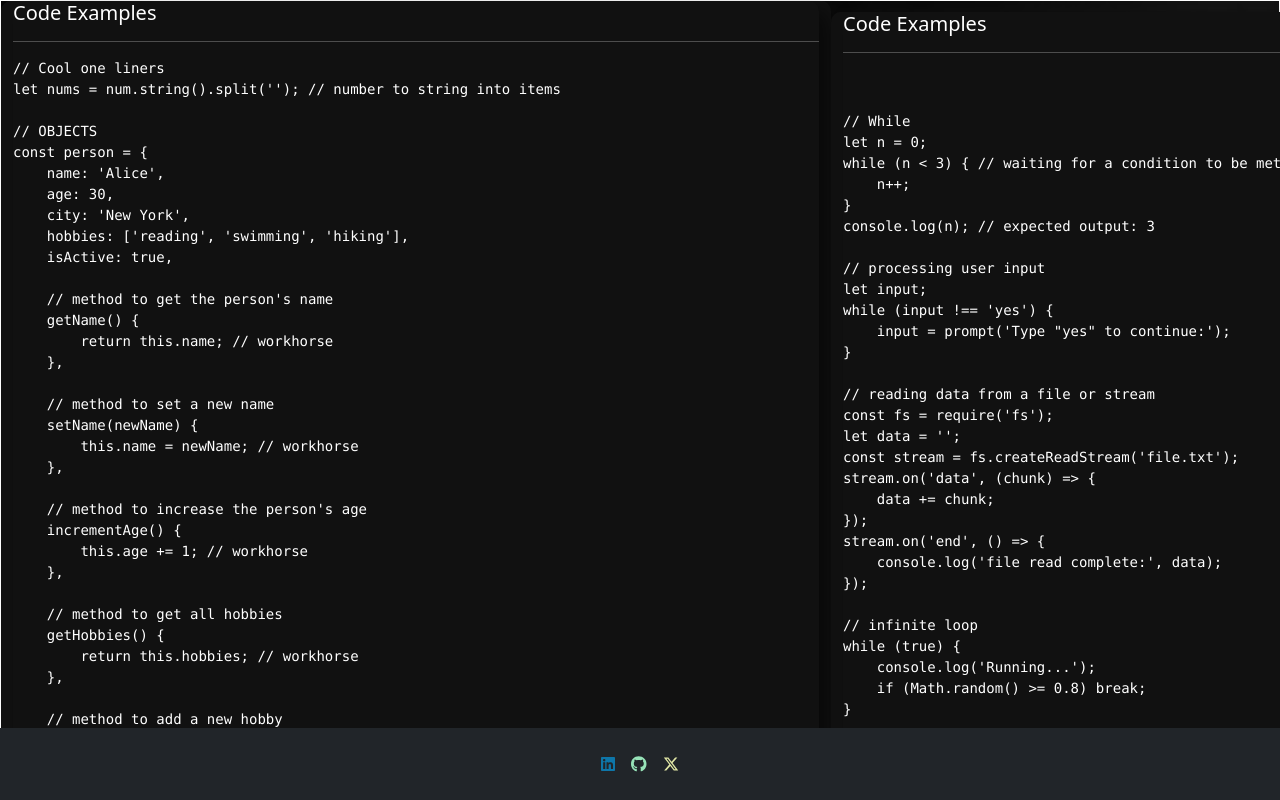
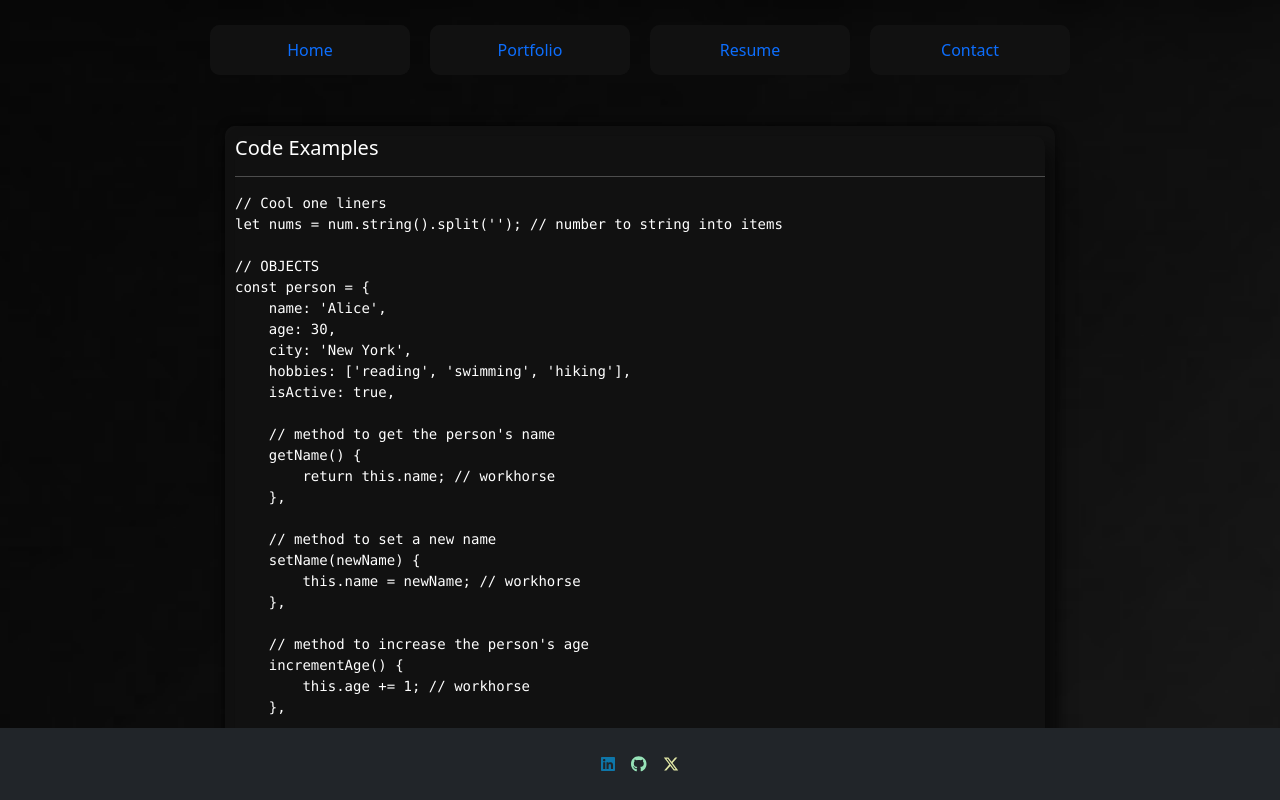
Before and after one commit to Vtencouchclimbr/Jesse-Anderson-React-Development, a React (Vite) app: page /Code in a window 1280 px wide. Built offline with nearby package versions, Linux system fonts and the light colour scheme.

Commit message:
stlye code page

```diff
--- a/src/pages/Code.css
+++ b/src/pages/Code.css
@@ -1,7 +1,22 @@
+.code {
+    display: flex;
+    flex-direction: column;
+}
 
-.cardName {
+.code1 {
+    background-color: #111;
+    color: #fff;
+    padding: 10px;
+    margin: 10px;
+    border-radius: 10px;
+    box-shadow: 0 0 10px rgba(0, 0, 0, 0.5);
+}
 
-}
+.barnav {
+    width: 100%;
+    justify-content: center;
+    align-items: center;
+  }
 
 .infoCard {
 background-color: #111;
--- a/src/pages/Code.jsx
+++ b/src/pages/Code.jsx
@@ -1,26 +1,27 @@
 import Footer from '../components/Footer';
+import BarNav from '../components/BarNav';
 import Dark4 from '../utils/backgrounds/Dark2.jpg';
 
-
 import './Code.css';
-
 
 export default function Code() {
   return (
 
-      <div className="projectContainer d-flex align-items-center min-vh-100"
+      <div className="projectContainer d-flex flex-column align-items-center min-vh-100"
       style={{
         minHeight: '100vh',
         backgroundImage: `url(${Dark4})`,
         backgroundSize: 'cover',
         backgroundPosition: 'center',
         backgroundRepeat: 'no-repeat',
-        border: '1px solid white',
       }}
       >
-          <div className="container">
-            <div className="row justify-content-center ">
-              <div className="col-12 col-sm-8 col-md-6 col-lg-4 mb-4 d-flex glow-on-hover">
+        <div className='barnav'>
+        <BarNav />
+        </div>
+          <div className="code container my-3">
+            <div className="row justify-content-center">
+              <div className="code1 col-12 col-sm-8 col-md-6 col-lg-4 mb-4 d-flex glow-on-hover">
                 <div className="card-body infoCard">
                   <h5 className="card-title cardName">Code Examples</h5>
                   <hr />
@@ -150,9 +151,9 @@ console.log('Sum', sum);
           </div>
 
 
-          <div className="container">
+          <div className="container my-3">
             <div className="row justify-content-center">
-              <div className="col-12 col-sm-8 col-md-6 col-lg-4 mb-4 d-flex glow-on-hover">
+              <div className="code1 col-12 col-sm-8 col-md-6 col-lg-4 mb-4 d-flex glow-on-hover">
                 <div className="card-body infoCard">
                   <h5 className="card-title cardName">Code Examples</h5>
                   <hr />
@@ -282,7 +283,7 @@ console.log(str.substring(1, 3));
           </div>
 
 
-        <div className="footer col-12 col-md-6 col-lg-4">
+        <div className="footer col-12">
         <Footer />
         </div>
       </div>
--- a/src/pages/Contact.css
+++ b/src/pages/Contact.css
@@ -12,7 +12,7 @@
     .dynamic-text {
       padding: 10px;
       margin-top: 50px;
-      color: rgb(28, 28, 49);
+      color: rgb(16, 104, 21);
       flex-grow: 2;
     }
   }
--- a/src/pages/Contact.jsx
+++ b/src/pages/Contact.jsx
@@ -57,7 +57,7 @@ function Form() {
       </div>
 
       {/* Form section */}
-      <form className="form-text row g-3 justify-content-center" onSubmit={emailValidate}>
+      <form className="form-text row g-3 justify-content-center m-2" onSubmit={emailValidate}>
         {/* First Name */}
         <div className="col-md-4 col-lg-3">
           <input
@@ -118,21 +118,21 @@ function Form() {
       {/* Contact Information */}
       <div className="contact-info d-flex mt-4 justify-content-center">
         <ul className="list-unstyled">
-          <li style={{ fontSize: '18px', fontFamily: 'Sans', color: 'rgb(28, 28, 49)' }}>Contact Information:</li>
-          <li style={{ fontFamily: 'Lucida Handwriting', color: 'rgb(28, 28, 49)' }}>Jesse Anderson</li>
-          <li style={{ fontFamily: 'Sans', color: 'rgb(28, 28, 49)' }}>(254)423-5822</li>
+          <li style={{ fontSize: '18px', fontFamily: 'Sans', color: 'rgb(14, 88, 18)' }}>Contact Information:</li>
+          <li style={{ fontFamily: 'Lucida Handwriting', color: 'rgb(14, 88, 18)' }}>Jesse Anderson</li>
+          <li style={{ fontFamily: 'Sans', color: 'rgb(14, 88, 18)' }}>(254)423-5822</li>
           <li>
-            <a href="mailto:LmntryLmnt@gmail.com" style={{ color: 'rgb(28, 28, 49)', textDecoration: 'none' }}>
+            <a href="mailto:LmntryLmnt@gmail.com" style={{ color: 'rgb(14, 88, 18)', textDecoration: 'none' }}>
               <FontAwesomeIcon icon={faGoogle} size="1x" className="me-2" />LmntryLmnt@gmail.com
             </a>
           </li>
           <li>
-            <a href="https://github.com/Vtencouchclimbr" target="_blank" rel="noopener noreferrer" style={{ color: 'rgb(28, 28, 49)', textDecoration: 'none' }}>
+            <a href="https://github.com/Vtencouchclimbr" target="_blank" rel="noopener noreferrer" style={{ color: 'rgb(14, 88, 18)', textDecoration: 'none' }}>
               <FontAwesomeIcon icon={faGithub} size="1x" className="me-2" />Vtencouchclimbr
             </a>
           </li>
           <li>
-            <a href="https://www.linkedin.com/in/jesse-anderson-991108297/" target="_blank" rel="noopener noreferrer" style={{ color: 'rgb(28, 28, 49)', textDecoration: 'none' }}>
+            <a href="https://www.linkedin.com/in/jesse-anderson-991108297/" target="_blank" rel="noopener noreferrer" style={{ color: 'rgb(14, 88, 18)', textDecoration: 'none' }}>
               <FontAwesomeIcon icon={faLinkedin} size="1x" className="me-2" />jesse-anderson-991108297
             </a>
           </li>
--- a/src/pages/Portfolio.css
+++ b/src/pages/Portfolio.css
@@ -1,3 +1,7 @@
+h3 {
+    color: antiquewhite;
+}
+
 .btns {
     text-align: center;
 }
--- a/src/pages/Portfolio.jsx
+++ b/src/pages/Portfolio.jsx
@@ -18,7 +18,9 @@ export default function Portfolio() {
       <div className="information d-flex flex-column justify-content-center align-items-center flex-lg-row flex-grow-1">
         <div className="btns">
           <h2>Here are some of the projects I've been working on recently,</h2>
-          <h2>along with some code I have been catalogging while problem solving</h2>
+          <h3>along with some code I have been catalogging while problem solving</h3>
+          <h3>(Code better viewed on</h3>
+          <h3>full sized screens)</h3>
           <div className='d-flex flex-column justify-content-center align-items-center mt-5'>
             <h2>View Projects</h2>
           <Link to="/projects">
--- a/src/utils/logic.jsx
+++ b/src/utils/logic.jsx
@@ -34,7 +34,7 @@ export default function TextAnimation() {
 
   return (
     <div ref={containerRef}>
-      <h1 style={{ fontSize: '30px', color: 'rgb(28, 28, 49)' }}>{text}</h1>
+      <h1 style={{ fontSize: '30px', color: 'rgb(19, 117, 24)' }}>{text}</h1>
     </div>
   );
 }
```
